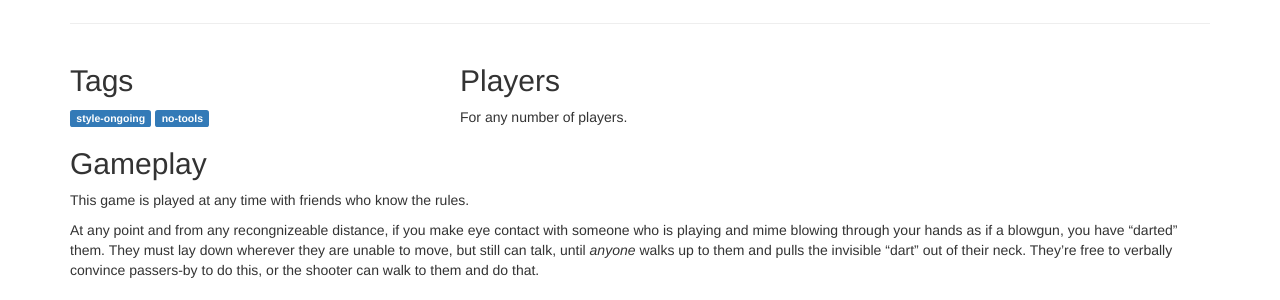
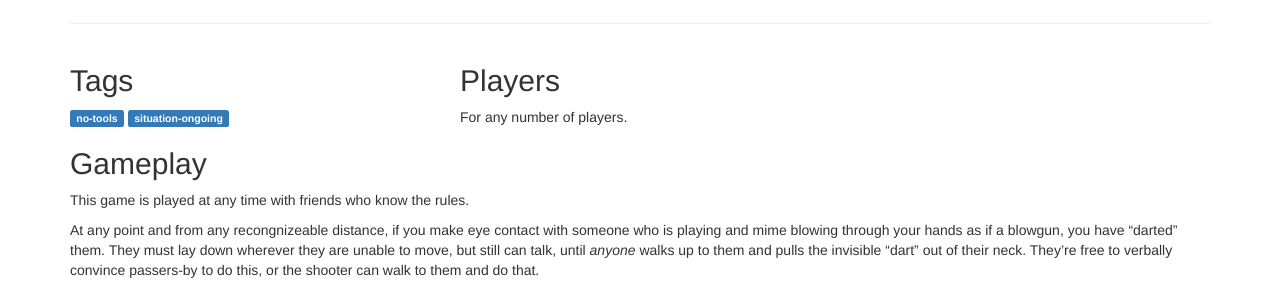
Before and after one commit to davidselassie/games, a Jekyll site: the page built from _games/dart.md, in a window 1280 px wide. Shown: the part 181-481 px from the top of the page. Built offline with Jekyll 4.4.1, drawn with Linux system fonts in a browser that asks for light colours.

Commit message:
Update dart.md

```diff
--- a/_games/dart.md
+++ b/_games/dart.md
@@ -1,8 +1,8 @@
 ---
 title: Dart Game
 tags:
-  - style-ongoing
   - no-tools
+  - situation-ongoing
 
 oneliner: Stun your friends with blowdarts
 players: any number of
```
